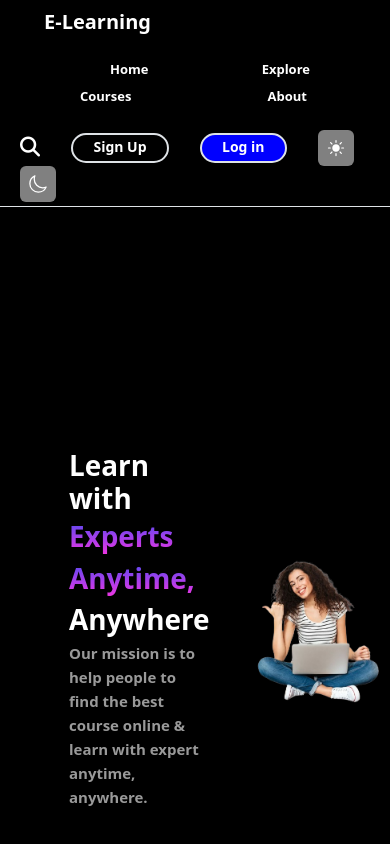
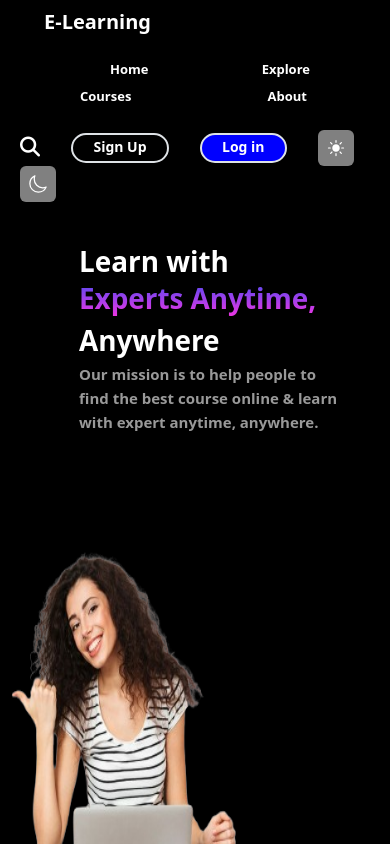
Before and after one commit to nyeinhsuthwe/Learning_Platform_Web, a React (Vite) app: page / in a window 390 px wide. Shown: the top 844 px of the page. Built offline with nearby package versions, Linux system fonts and the light colour scheme.

Commit message:
resizing home page img and deleting nav border and responsive of course pg

```diff
--- a/src/pages/user/Course.jsx
+++ b/src/pages/user/Course.jsx
@@ -104,14 +104,14 @@ const Course = () => {
   const currentCourses = coursesData.slice(startIndex, endIndex);
 
   return (
-    <div className="container bg-black">
+    <div className="container-fluid bg-black">
       <h1 className="fs-2 text-white font-semibold pt-3 text-center">
         Our Courses
       </h1>
 
       <div className="row">
         {currentCourses.map((course) => (
-          <div key={course.id} className="col-4">
+          <div key={course.id} className="col-lg-4 col-md-6 col-sm-12">
             <Card
               className="max-w-sm mt-5 bg-black"
               imgAlt="Course Image"
--- a/src/pages/user/Home.jsx
+++ b/src/pages/user/Home.jsx
@@ -9,10 +9,10 @@ function Home() {
 
   return (
     <>
-      <div className='container-fluid user-home'>
+      <div className='container-fluid user-home mx-auto ps-4'>
         <div className="row h-screen items-center">
 
-          <div className="col-4 offset-2 items-center " >
+          <div className="col offset-2 items-center " >
             <div className='grid ps-8'>
               <motion.div
               whileHover={{ scale: 0.9 }}
@@ -23,7 +23,7 @@ function Home() {
 
               >
 
-              <h1 className='text-white fw-bold fs-1' style={{}}>Learn with<br /></h1>
+              <h1 className='text-white fw-bold fs-1'  style={{}}>Learn with<br /></h1>
               <span className='text-white fw-bold fs-1' id='color' style={{}}>Experts Anytime,<br /></span>
               <span className='text-white fw-bold fs-1' style={{}}>Anywhere<br /></span>
               </motion.div>
@@ -40,7 +40,7 @@ function Home() {
             </div>
           </div>
 
-          <motion.div className="grid col-6 justify-items-center"
+          <motion.div className="grid col  justify-items-center"
           whileHover={{ scale: 0.9 }}
           whileTap={{ scale: 0.9 }}
           initial={{ opacity: 0, scale: 0.5 }}
@@ -48,7 +48,7 @@ function Home() {
           transition={{ duration: 0.4 }}
           >
 
-            <img src="/img/photo_2024-01-24_21-18-20-removebg-preview.png" style={{ marginLeft: '40px' }} alt="" />
+            <img src="/img/photo_2024-01-24_21-18-20-removebg-preview.png" alt="" style={{height:'500px', width:"580px", marginRight:'170px'}} />
           </motion.div>
         </div>
 
--- a/src/pages/user/layouts/Layout.jsx
+++ b/src/pages/user/layouts/Layout.jsx
@@ -15,7 +15,7 @@ const Layout = () => {
       {/* for nav */}
       <div>
         <div className="">
-          <Navbar className="fluid sticky-top py-1 bg-black border-bottom ">
+          <Navbar className="fluid sticky-top py-1 bg-black ">
             <h4 className=" fw-bold self-center whitespace-nowrap text-white text-xl font-semibold mt-1 ml-6">
               E-Learning
             </h4>
```
